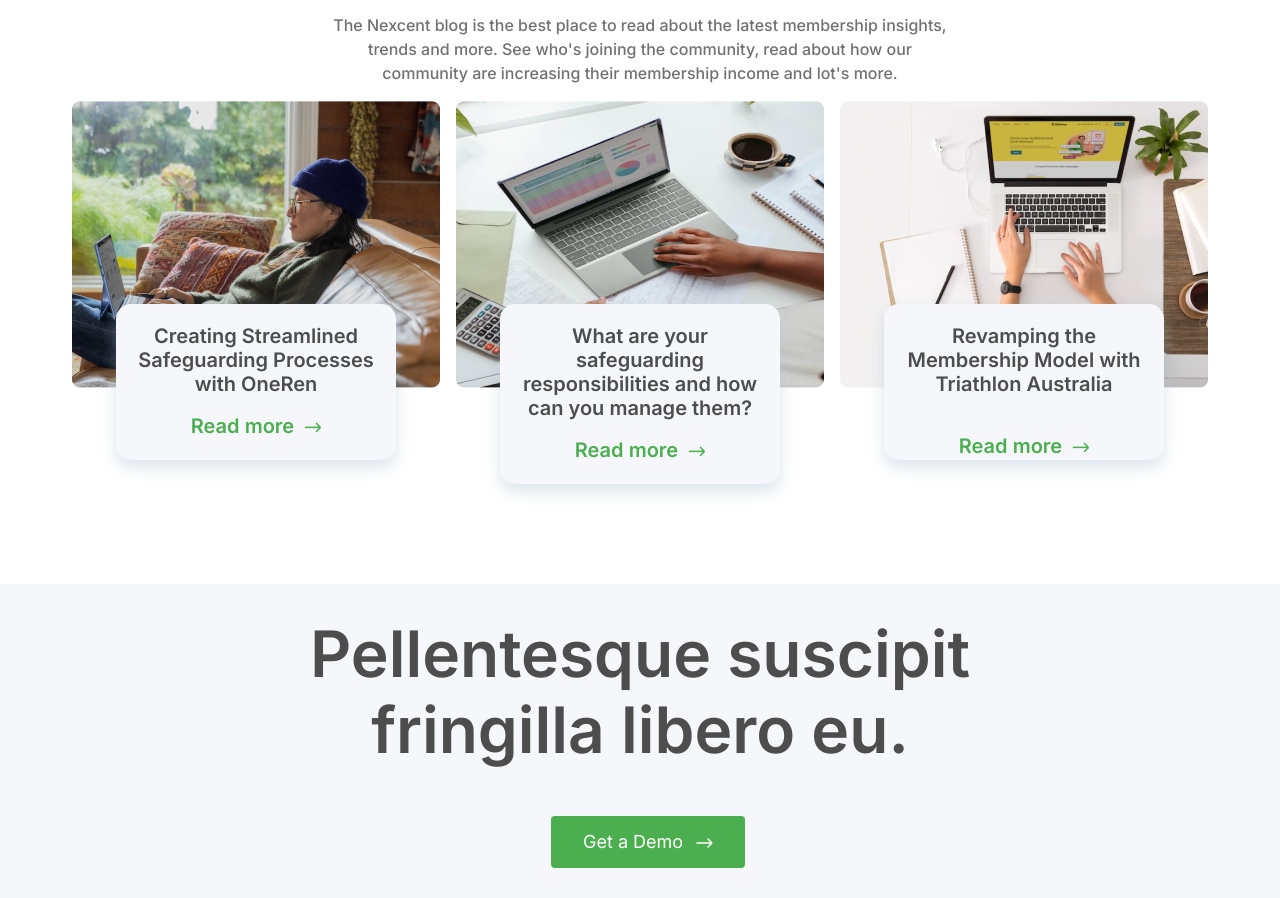
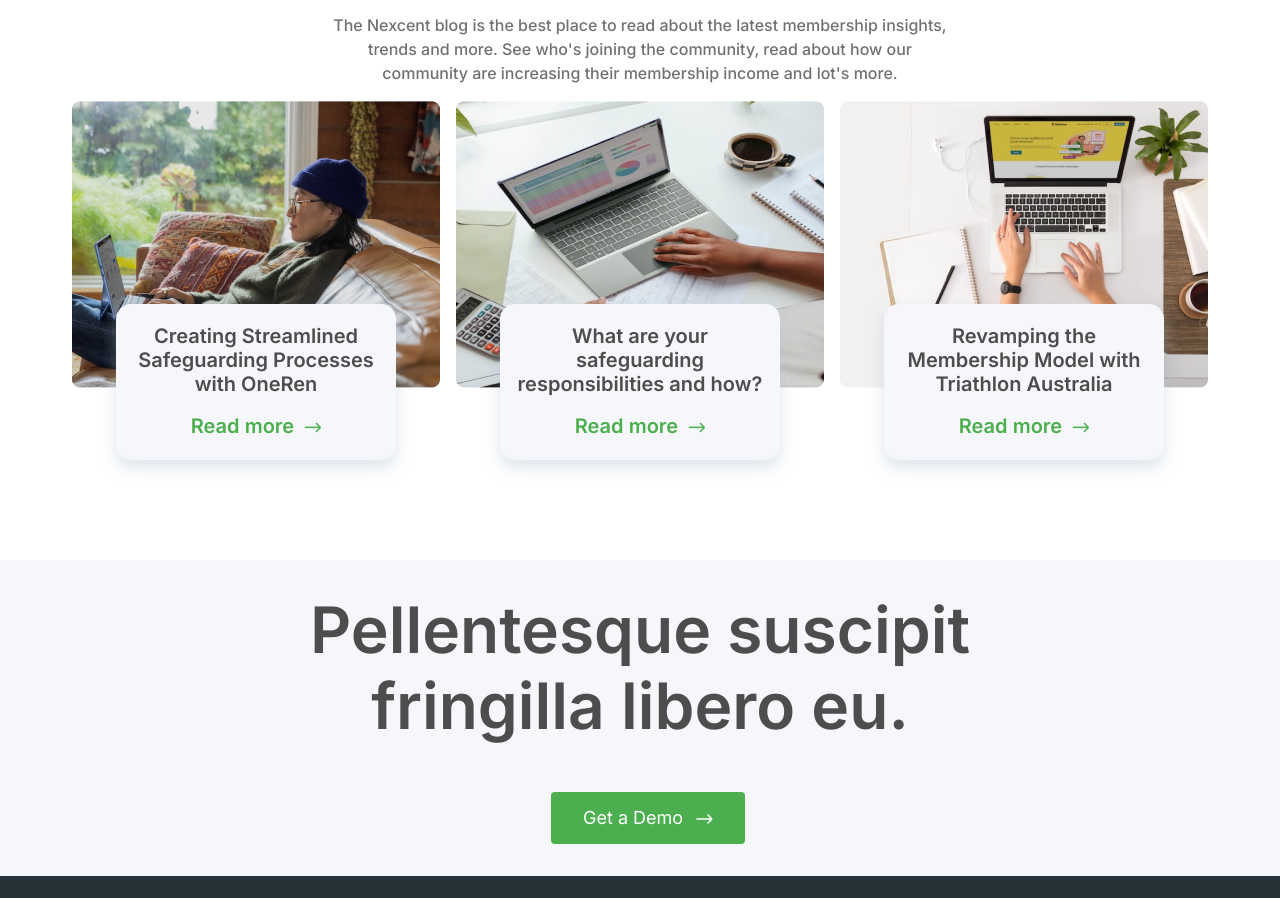
Before and after one commit to Aashik81443/lp-nexcent, a plain HTML site: page index.html in a window 1280 px wide. Shown: the part 3479-4377 px from the top of the page. Drawn offline with Linux system fonts and the light colour scheme.

Commit message:
Blog cards formatted.

```diff
--- a/components-css/blog-section.css
+++ b/components-css/blog-section.css
@@ -18,11 +18,3 @@
     flex-wrap: wrap;
     justify-content: space-around;
 }
-
-.blog-section .row .col3 .card-description {
-    height: 156px;
-}
-
-.blog-section .row .col3 .btn-wrap {
-    padding-top: 20px;
-}
--- a/index.html
+++ b/index.html
@@ -218,7 +218,13 @@
                     </div>
                     <div class="discription">
                         <h2>How to design your site footer like we did</h2>
-                        <p>Donec a eros justo. Fusce egestas tristique ultrices. Nam tempor, augue nec tincidunt molestie, massa nunc varius arcu, at scelerisque elit erat a magna. Donec quis erat at libero ultrices mollis. In hac habitasse platea dictumst. Vivamus vehicula leo dui, at porta nisi facilisis finibus. In euismod augue vitae nisi ultricies, non aliquet urna tincidunt. Integer in nisi eget nulla commodo faucibus efficitur quis massa. Praesent felis est, finibus et nisi ac, hendrerit venenatis libero. Donec consectetur faucibus ipsum id gravida.</p>
+                        <p>Donec a eros justo. Fusce egestas tristique ultrices. Nam tempor, augue nec tincidunt
+                            molestie, massa nunc varius arcu, at scelerisque elit erat a magna. Donec quis erat at
+                            libero ultrices mollis. In hac habitasse platea dictumst. Vivamus vehicula leo dui, at porta
+                            nisi facilisis finibus. In euismod augue vitae nisi ultricies, non aliquet urna tincidunt.
+                            Integer in nisi eget nulla commodo faucibus efficitur quis massa. Praesent felis est,
+                            finibus et nisi ac, hendrerit venenatis libero. Donec consectetur faucibus ipsum id gravida.
+                        </p>
                         <div class="btn-wrap">
                             <a href="#" class="btn btn-primary">Learn More</a>
                         </div>
@@ -296,13 +302,12 @@
                             <img src="./images/blog-card2.png" alt="women">
                         </div>
                         <div class="card-description">
-                            <h4>What are your safeguarding responsibilities and how can you manage them?</h4>
+                            <h4>What are your safeguarding responsibilities and how?</h4>
                             <div class="btn-wrap">
                                 <a href="#" class="btn-secondary">Read more <img src="images/next.png" alt=""></a>
                             </div>
                         </div>
                     </div>
-                    <div class="col3">
                     <div class="marketing-card">
                         <div class="media">
                             <img src="./images/blog-card3.png" alt="women">
@@ -311,7 +316,6 @@
                             <h4>Revamping the Membership Model with Triathlon Australia</h4>
                             <div class="btn-wrap">
                                 <a href="#" class="btn-secondary">Read more <img src="images/next.png" alt=""></a>
-                                </div>
                             </div>
                         </div>
                     </div>
```
Lines whose indentation alone changed are shown as unchanged.
